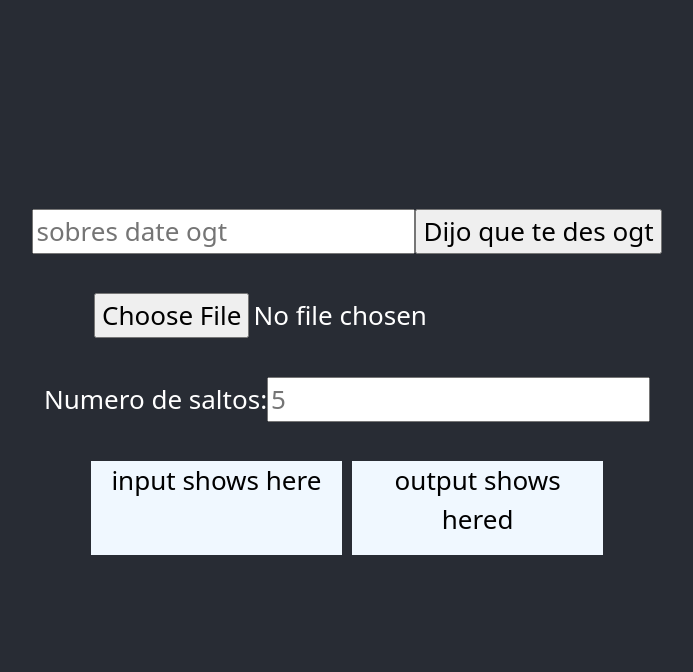
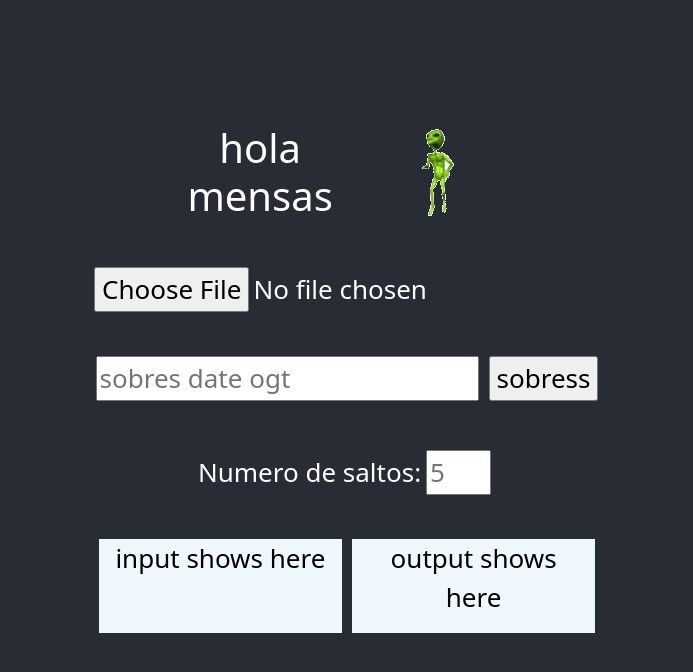
Before and after one commit to alexorgo/detexto, a React (Create React App) app: page / in a window 1280 px wide. Shown: the top 672 px of the page, without its empty margins (293-986 px from the left). Built offline with nearby package versions, Linux system fonts and the light colour scheme.

Commit message:
second commit, creo?

```diff
--- a/package.json
+++ b/package.json
@@ -2,7 +2,7 @@
   "name": "detexto",
   "version": "0.1.0",
   "private": true,
-  "homepage" : "http://alexorgo.github.io/detexto",
+  "homepage": "http://alexorgo.github.io/detexto",
   "dependencies": {
     "@testing-library/jest-dom": "^5.14.1",
     "@testing-library/react": "^11.2.7",
@@ -19,7 +19,7 @@
   "scripts": {
     "start": "react-scripts start",
     "predeploy": "npm run build",
-    "deploy" : "gh-pages -d build",
+    "deploy": "gh-pages -d build",
     "build": "react-scripts build",
     "test": "react-scripts test",
     "eject": "react-scripts eject"
--- a/public/index.html
+++ b/public/index.html
@@ -24,7 +24,7 @@
       work correctly both with client-side routing and a non-root public URL.
       Learn how to configure a non-root public URL by running `npm run build`.
     -->
-    <title>React App</title>
+    <title>te detexto</title>
   </head>
   <body>
     <noscript>You need to enable JavaScript to run this app.</noscript>
--- a/src/App.css
+++ b/src/App.css
@@ -5,6 +5,14 @@
 .App-logo {
   height: 40vmin;
   pointer-events: none;
+}
+
+.ayuda-no-se{
+  margin: 5px;
+}
+
+input[type="number"] {
+  width: 2.5em;
 }
 
 .Outputs {
--- a/src/App.js
+++ b/src/App.js
@@ -4,12 +4,13 @@ import InputBlock from './componentas/InputComponent';
 import 'bootstrap/dist/css/bootstrap.min.css';
 import { useEffect, useState } from 'react';
 import StepsCounterInput from './componentas/StepsCounter';
+import logo from './media/alien-dance.gif';
 import Downloader from './componentas/DownloadButton';
 
 function App() {
 
   const [cabecera, setCabecera] = useState('');
-  const [outputs, setOutputs] = useState('output shows hered');
+  const [outputs, setOutputs] = useState('output shows here');
   const [inputs, setInputs] = useState('input shows here');
   const [inputTitle, setInputTitle] = useState('');
 
@@ -162,12 +163,21 @@ const TriggerTranslation = (texto, foo) =>{
     <div className="App">
       <div className="col">
         <header className="App-header">
-          <h1>
-            {cabecera}
+          <div className="row">
+          <div className="col">
+            <h1>
+            hola mensas
           </h1>
+          </div>
+          <div className="col">
+          <img src={logo} />
+          </div>
+          </div>
+
+          <br/>
+          <input type="file" onChange={handleFileChange}></input>
+        <br/>
         <InputBlock handle={handleInputs}/>
-        <br/>
-        <input type="file" onChange={handleFileChange}></input>
         <br/>
         <StepsCounterInput handle={handleSteps}/>
         <br/>
--- a/src/componentas/InputComponent.js
+++ b/src/componentas/InputComponent.js
@@ -9,12 +9,14 @@ const InputBlock = (props) => {
     return (
         <div>
         <input
+        className="ayuda-no-se"
           type="text"
           ref={textInput}
           placeholder="sobres date ogt"/>
         <input
+        className="ayuda-no-se"
           type="button"
-          value="Dijo que te des ogt"
+          value="sobress"
           onClick={handleClick}
         />
       </div>
--- a/src/componentas/StepsCounter.js
+++ b/src/componentas/StepsCounter.js
@@ -10,7 +10,7 @@ const StepsCounterInput = (props) => {
     return(
         <label>
             Numero de saltos:
-            <input type="number" onInput={handleSteps} ref={numberInput} placeholder='5'></input>
+            <input className="ayuda-no-se" type="number" onInput={handleSteps} ref={numberInput} placeholder='5'></input>
         </label>
     )
 }
```
Also changed, not shown: src/media/alien-dance.gif (added), 1 other file (tests, documents, lock files or other folders).
